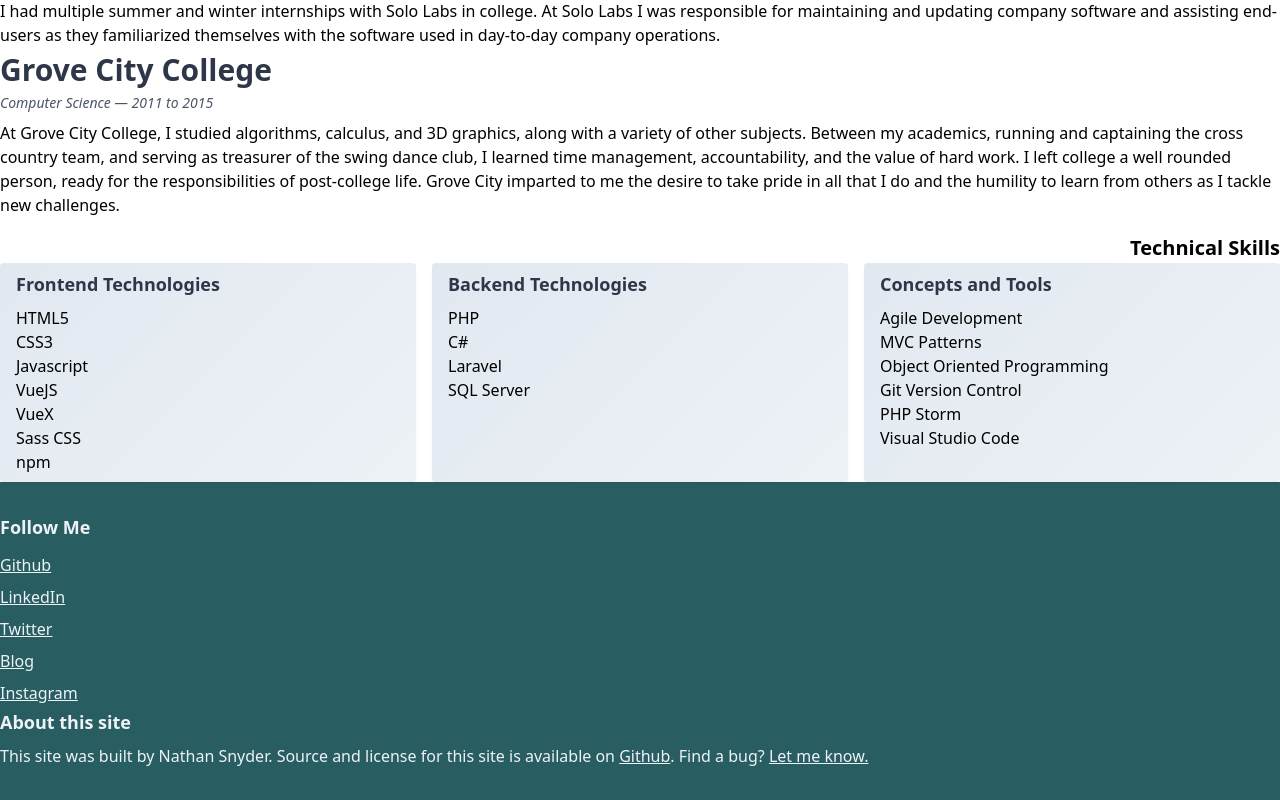
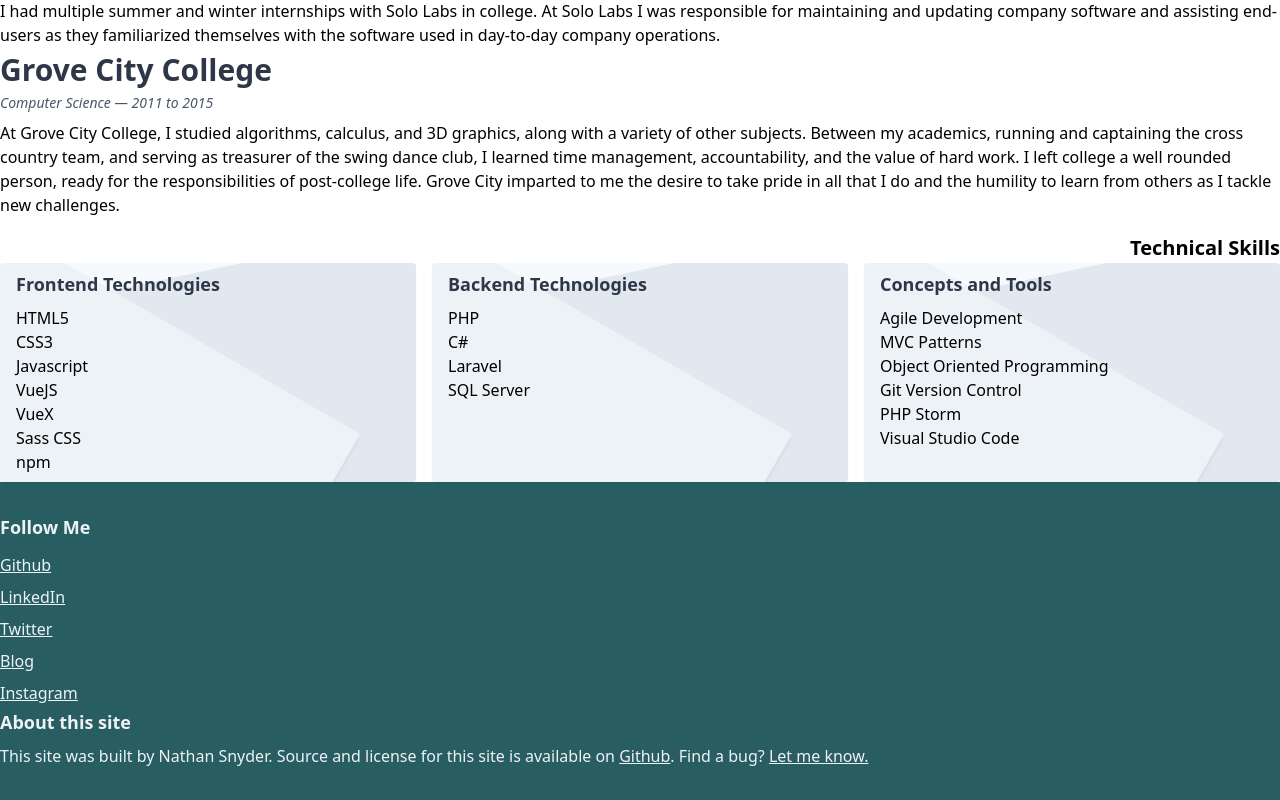
Before and after one commit to nsnyder/nsnyder.github.com, a Vue app: page / in a window 1280 px wide. Shown: the part 547-1347 px from the top of the page. Built offline with nearby package versions, Linux system fonts and the light colour scheme.

Commit message:
Abstract triangles to their own component

```diff
--- a/src/components/Header.vue
+++ b/src/components/Header.vue
@@ -6,16 +6,10 @@
       aria-label="Nathan sitting on a pier in Los Angeles"
     />
     <div class="relative w-full h-full bleed">
-      <div
-        class="absolute bottom-0 grid w-full h-64 grid-cols-4 grid-rows-4 overflow-hidden pointer-events-none md:grid-cols-12"
-      >
-        <div
-          class="col-start-2 col-end-13 row-start-3 row-end-5 origin-top-right transform bg-teal-700 shadow-md -rotate-12 md:row-start-2 lg:row-start-1"
-        />
-        <div
-          class="col-start-1 col-end-13 row-start-3 row-end-5 origin-top-left transform bg-teal-600 shadow-md md:row-start-2 rotate-30 lg:row-start-1"
-        />
-      </div>
+      <triangles
+        color-class-light="bg-teal-600"
+        color-class-dark="bg-teal-700"
+      />
     </div>
     <div class="grid-me">
       <h1
@@ -61,6 +55,7 @@
 
 <script lang="ts">
   import SvgIcon from "~/components/partials/SvgIcon.vue";
+  import Triangles from "~/components/partials/Triangles.vue";
   import { emailAddress, urls } from "~/constants";
   import { defineComponent } from "@vue/composition-api";
 
@@ -69,6 +64,7 @@
 
     components: {
       SvgIcon,
+      Triangles,
     },
 
     props: {},
--- a/src/components/Resume/TechnicalSkills.vue
+++ b/src/components/Resume/TechnicalSkills.vue
@@ -15,8 +15,13 @@
       <div
         v-for="(entry, index) in technicalEntries"
         :key="index"
-        class="p-2 px-4 rounded shadow-sm bg-gradient-shades-of-gray"
+        class="relative overflow-hidden bg-gray-100 rounded shadow-sm"
       >
+        <triangles
+          color-class-light="bg-gray-200"
+          color-class-dark="bg-gray-300"
+        />
+        <div class="relative p-2 px-4">
           <div class="mb-2">
             <h3 class="text-lg font-bold text-gray-800">
               {{ entry.title }}
@@ -28,10 +33,14 @@
               'opacity-0 -translate-x-4': index > visibleElementsCount - 1,
             }"
           >
-          <li v-for="(bullet, bulletIndex) in entry.bullets" :key="bulletIndex">
+            <li
+              v-for="(bullet, bulletIndex) in entry.bullets"
+              :key="bulletIndex"
+            >
               {{ bullet }}
             </li>
           </ul>
+        </div>
       </div>
     </div>
   </div>
@@ -45,9 +54,14 @@
     ref,
   } from "@vue/composition-api";
   import useStaggeredGridReveal from "~/mixins/useStaggeredGridReveal";
+  import Triangles from "~/components/partials/Triangles.vue";
 
   export default defineComponent({
     name: "TechnicalSkills",
+
+    components: {
+      Triangles,
+    },
 
     props: {},
 
--- /dev/null
+++ b/src/components/partials/Triangles.vue
@@ -0,0 +1,40 @@
+<template>
+  <div
+    class="absolute bottom-0 grid w-full h-64 grid-cols-4 grid-rows-4 overflow-hidden pointer-events-none md:grid-cols-12 tri"
+  >
+    <div
+      class="col-start-2 col-end-13 row-start-3 row-end-5 origin-top-right transform shadow-md -rotate-12 md:row-start-2 lg:row-start-1"
+      :class="{ [colorClassDark]: true }"
+    />
+    <div
+      class="col-start-1 col-end-13 row-start-3 row-end-5 origin-top-left transform shadow-md md:row-start-2 rotate-30 lg:row-start-1"
+      :class="{ [colorClassLight]: true }"
+    />
+  </div>
+</template>
+
+<script lang="ts">
+  import { defineComponent } from "@vue/composition-api";
+
+  export default defineComponent({
+    name: "Triangles",
+
+    props: {
+      colorClassLight: {
+        required: true,
+        type: String,
+      },
+      colorClassDark: {
+        required: true,
+        type: String,
+      },
+    },
+
+    setup(props) {
+      return {
+        colorClassDark: props.colorClassDark,
+        colorClassLight: props.colorClassLight,
+      };
+    },
+  });
+</script>
--- a/src/styles/utilities.css
+++ b/src/styles/utilities.css
@@ -39,3 +39,7 @@ a.skew-label {
     --transform-rotate: var(--skew-label-rotation);
   }
 }
+
+.bg-stripe-split {
+  background: repeating-linear-gradient(102deg, #e2e8f0, #e2e8f0 50%, #edf2f7 50%, #edf2f7 100%);
+}
--- a/tailwind-plugins/stripes.js
+++ b/tailwind-plugins/stripes.js
@@ -1,16 +1,17 @@
-const plugin = require('tailwindcss/plugin');
+const plugin = require("tailwindcss/plugin");
 
 module.exports = plugin(({ addUtilities, e, theme, variants }) => {
-  const stripes = theme('stripes', {});
-  const stripeVariants = variants('stripes', []);
+  const stripes = theme("stripes", {});
+  const stripeVariants = variants("stripes", []);
 
-  let utilities = {};
-  Object.entries(stripes).forEach(([name, [direction, color1, color2, width]])  => {
+  const utilities = {};
+  Object.entries(stripes).forEach(
+    ([name, [direction, color1, color2, width]]) => {
       if (!color2) {
         width = color2;
         color2 = color1;
         color1 = direction;
-      direction = '-45deg';
+        direction = "-45deg";
       }
       if (!width) {
         width = 10;
@@ -21,9 +22,10 @@ module.exports = plugin(({ addUtilities, e, theme, variants }) => {
         ${color1},
         ${color1} ${width}px,
         ${color2} ${width}px,
-        ${color2} ${width*2}px)`
+        ${color2} ${width * 2}px)`,
       };
+    }
+  );
+
+  addUtilities(utilities, stripeVariants);
 });
-
-  addUtilities(utilities, stripeVariants)
-});
--- a/tailwind.config.js
+++ b/tailwind.config.js
@@ -21,6 +21,12 @@ module.exports = {
     }),
     stripes: theme => ({
       construction: [theme("colors.orange.700"), theme("colors.gray.900")],
+      // split: [
+      //   "12deg",
+      //   theme("colors.gray.300"),
+      //   theme("colors.gray.200"),
+      //   "50%",
+      // ],
     }),
   },
   variants: {
```
Lines whose indentation alone changed are shown as unchanged.
